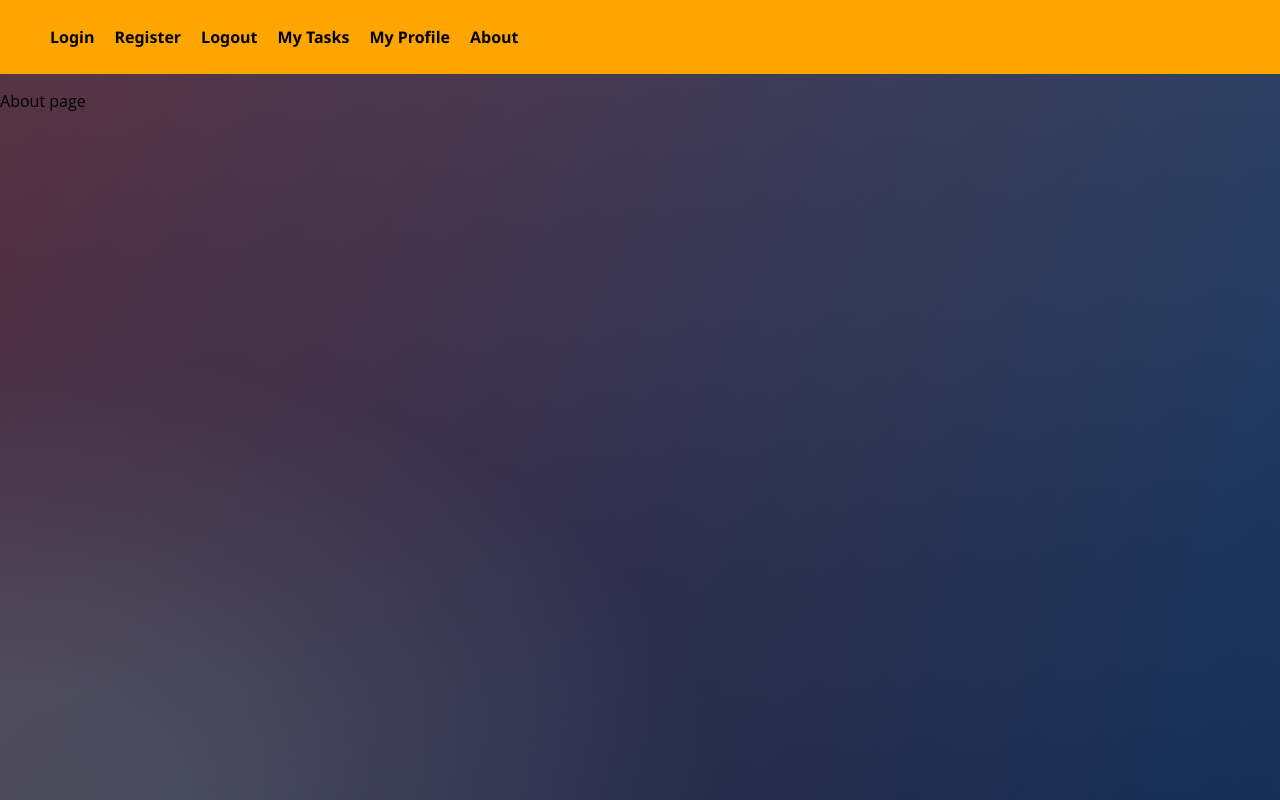
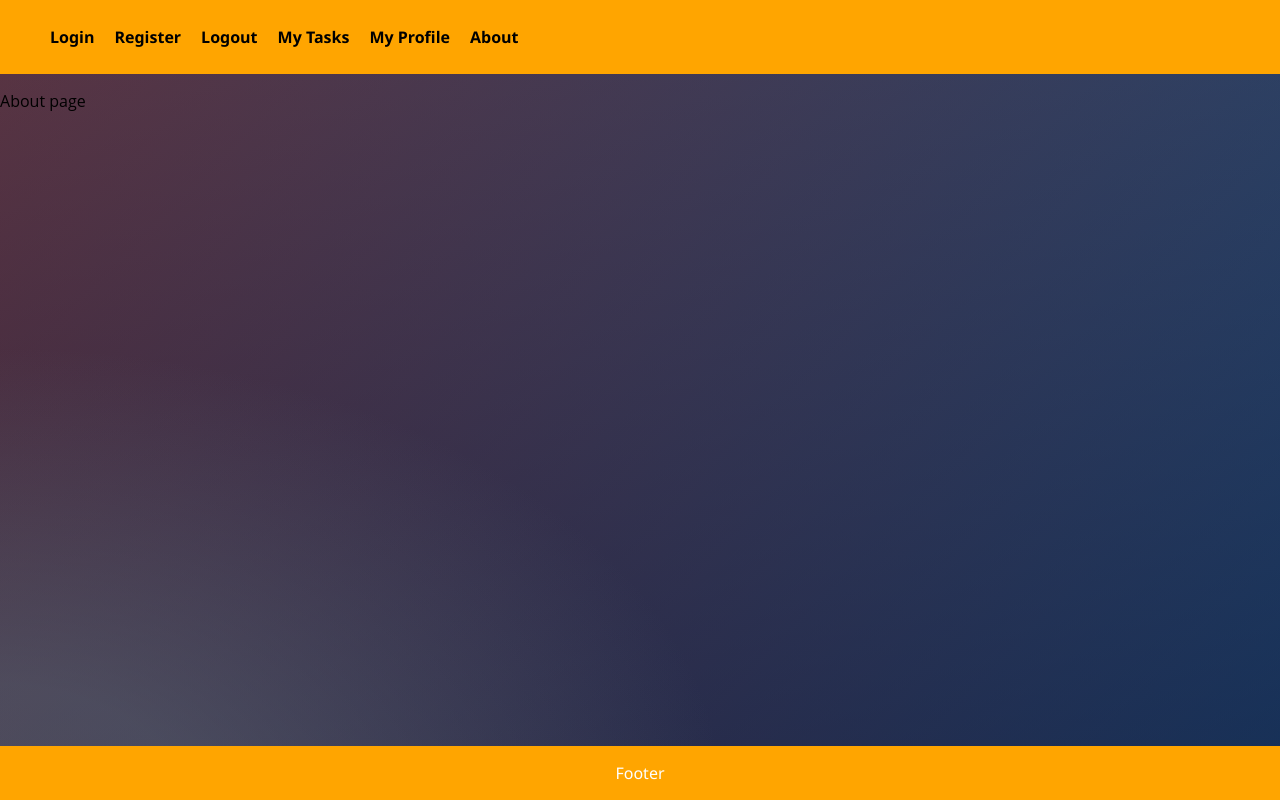
Before and after one commit to EmilPopovski24/Organizer, a React (Create React App) app in the folder organizer/: page /about in a window 1280 px wide. Built offline with nearby package versions, Linux system fonts and the light colour scheme.

Commit message:
Footer update

```diff
--- a/organizer/src/App.js
+++ b/organizer/src/App.js
@@ -7,6 +7,7 @@
 import { Tasks } from './components/Tasks/Tasks';
 import { Profile } from './components/Profile/Profile';
 import { About } from './components/About/About';
+import { Footer } from './components/Footer/Footer';
 
 function App() {
   return (
@@ -23,6 +24,7 @@
                   <Route path ="/about" element={<About />} />
               </Routes>
           </div>
+          <Footer />
     </div>
   );
 }
--- a/organizer/src/components/Footer/Footer.css
+++ b/organizer/src/components/Footer/Footer.css
@@ -6,4 +6,7 @@
     background-color: red;
     color: white;
     text-align: center;
+    overflow: hidden;
+    background-color: orange;
+    font-family:'Segoe UI', Tahoma, Geneva, Verdana, sans-serif;
   }
```
